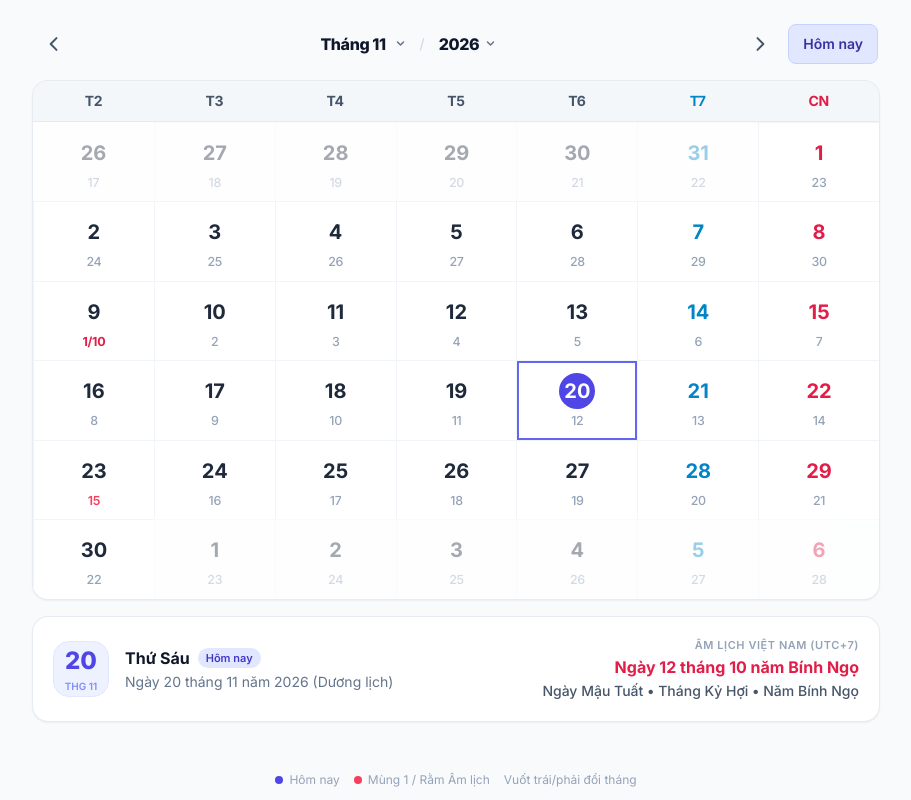
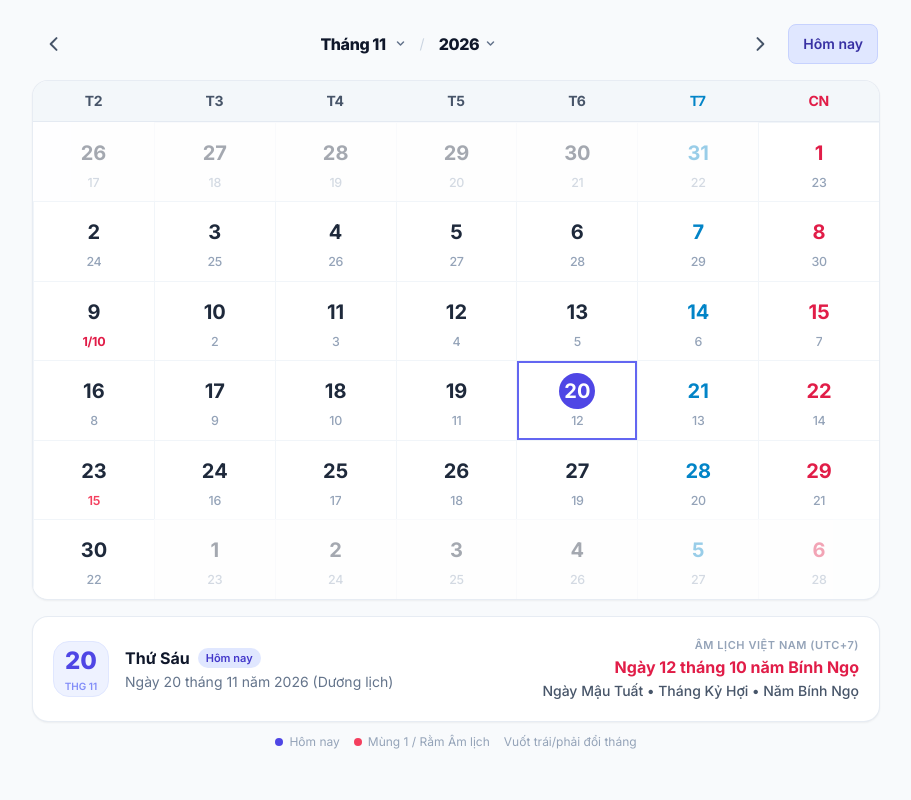
Before and after one commit to travisle/calendar, a plain HTML site: page index.html in a window 1280 px wide. Shown: the whole page, without its empty margins (184-1095 px from the left). Drawn offline with nearby package versions, Linux system fonts and the light colour scheme.

Commit message:
improved UI

```diff
--- a/index.html
+++ b/index.html
@@ -146,10 +146,10 @@
     }
   </style>
 </head>
-<body class="bg-slate-50 text-slate-800 antialiased min-h-screen flex flex-col justify-between selection:bg-indigo-100 selection:text-indigo-800 overflow-x-hidden">
+<body class="bg-slate-50 text-slate-800 antialiased min-h-[100dvh] selection:bg-indigo-100 selection:text-indigo-800 overflow-x-hidden">
 
   <!-- Container chính: giảm padding dọc để vừa trọn khung nhìn Mobile -->
-  <main class="w-full max-w-4xl mx-auto px-2 sm:px-6 py-2 sm:py-6 flex-grow">
+  <main class="w-full max-w-4xl mx-auto px-2 sm:px-6 pt-2 sm:pt-6 pb-1 sm:pb-2">
 
     <!-- Header Tinh Gọn 1 Hàng Phẳng, Không Khung Bao Thừa, Giãn Rộng Tối Đa -->
     <header class="mb-2 sm:mb-4 px-0.5">
@@ -263,10 +263,8 @@
       </div>
     </section>
 
-  </main>
-
-  <!-- Footer chú thích nhỏ -->
-  <footer class="w-full max-w-4xl mx-auto px-3 pt-1 safe-area-pb text-center text-[11px] sm:text-xs text-slate-400">
+    <!-- Footer chú thích nhỏ đặt ngay sau panel chi tiết để không tạo khoảng trống lớn trên màn hình cao -->
+    <footer class="w-full pt-2 sm:pt-3 safe-area-pb text-center text-[11px] sm:text-xs text-slate-400">
       <div class="flex flex-wrap items-center justify-center gap-x-3.5 gap-y-1">
         <span class="inline-flex items-center gap-1.5">
           <span class="w-2 h-2 rounded-full bg-indigo-600 inline-block"></span> Hôm nay
@@ -277,6 +275,8 @@
         <span>Vuốt trái/phải đổi tháng</span>
       </div>
     </footer>
+
+  </main>
 
   <script>
     /**
```
Lines whose indentation alone changed are shown as unchanged.
